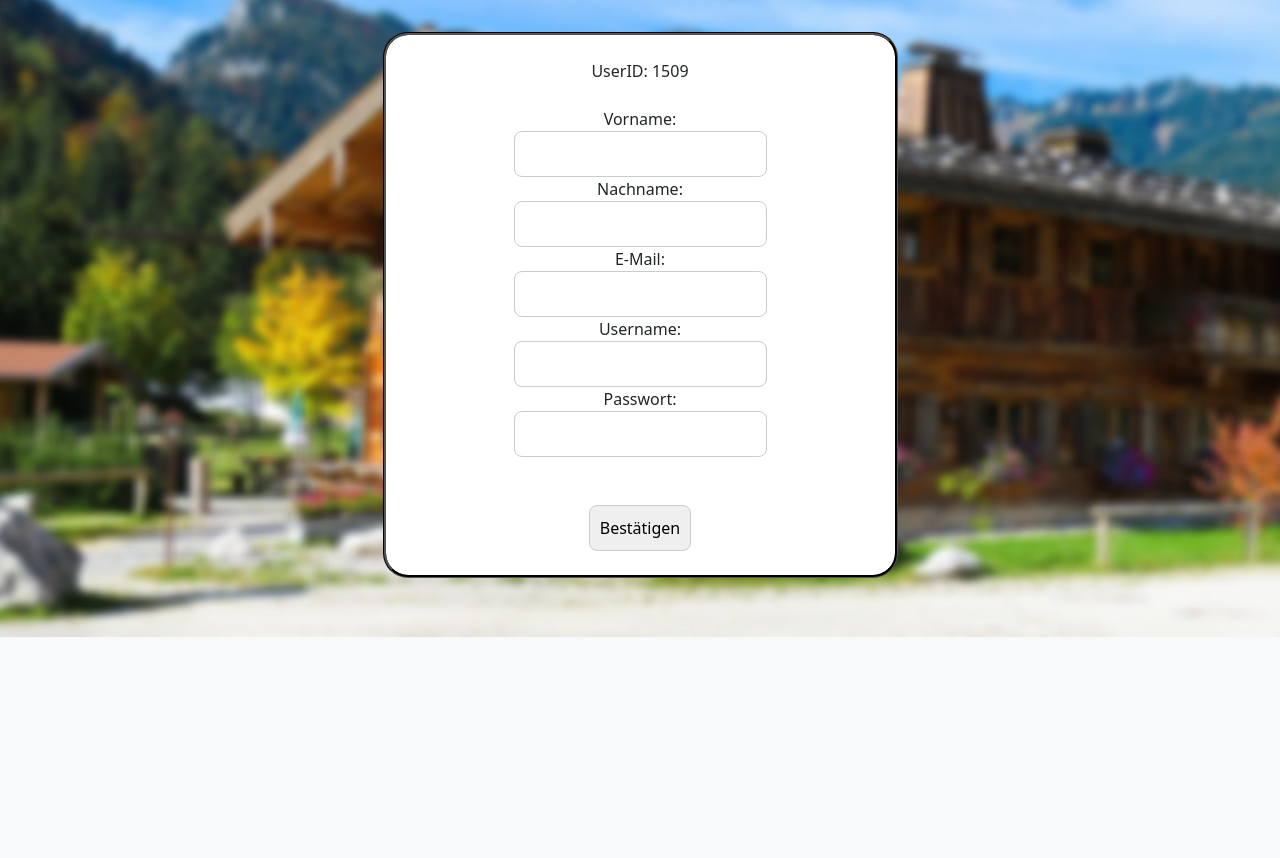
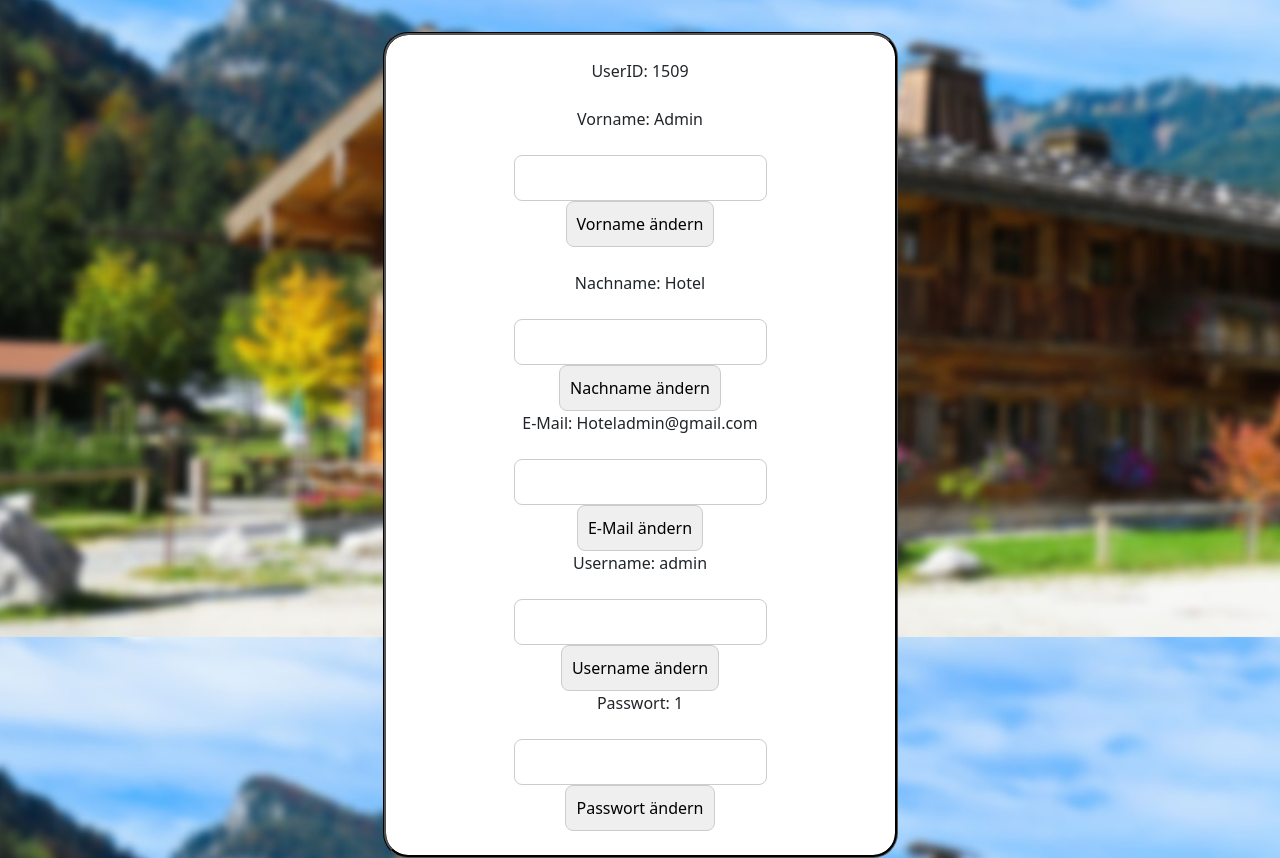
Before and after one commit to ShadyMate/Bergzauber_Retreat, a PHP site: page /userverwaltungchange.php in a window 1280 px wide. Shown: the part 163-1021 px from the top of the page. Before the commit the page ends 800 px from the top, so only its background shows below. Run offline with PHP 8.4, Linux system fonts and the light colour scheme; a user stored in the database is signed in.

Commit message:
bitte nicht

```diff
--- a/WEB_Hotel_Böhler_Trost/includes/news_upload.php
+++ b/WEB_Hotel_Böhler_Trost/includes/news_upload.php
@@ -115,6 +115,6 @@ function create_thumbnail($source_image_path, $thumbnail_image_path, $width = 50
     return true;
 }
 
-// Verwendung der Funktion
+
 header('Location: ../php/news.php?'.time());
 ?>
--- a/WEB_Hotel_Böhler_Trost/php/index.php
+++ b/WEB_Hotel_Böhler_Trost/php/index.php
@@ -24,7 +24,7 @@ include_once '../includes/dbaccess.php';
 <body>
   <?php include '../includes/nav.php'; ?>
   <?php include '../includes/cards.php'; ?>
-  <?php include '../includes/footer.php'; ?>
+  <?php include '../includes/footer.php';?>
 
 <script src="https://cdn.jsdelivr.net/npm/bootstrap@5.3.2/dist/js/bootstrap.bundle.min.js" integrity="sha384-C6RzsynM9kWDrMNeT87bh95OGNyZPhcTNXj1NW7RuBCsyN/o0jlpcV8Qyq46cDfL" crossorigin="anonymous"></script>
 </body>
--- a/WEB_Hotel_Böhler_Trost/php/userverwaltungchange.php
+++ b/WEB_Hotel_Böhler_Trost/php/userverwaltungchange.php
@@ -12,12 +12,79 @@ if (isset($_GET['userid'])) {
 $userid = $_SESSION['userid'];
 //echo $_SESSION['userid'];
 
-if(isset($_POST['submit'])) {
+         if(isset($_POST['submit_fname'])) {
+            $firstname = $_POST['fname'];
+            $_SESSION['firstname'] = $_POST['fname'];
 
-        // Daten aus dem Formular abrufen
-         // Daten aus dem Formular abrufen
+        //updatet die datenbank
+        $stmt = $conn->prepare("UPDATE user SET Vorname = ? WHERE userid = '{$_SESSION['userid']}'"); //Hier wird die Datenbank aktualisiert
+        $stmt->bind_param('s', $firstname);
+        $stmt->execute();
 
-    $firstname = $_POST['fname'];
+        header('Location: ../php/userverwaltungchange.php');
+            // Aktualisieren Sie nur das Vorname-Feld in der Datenbank
+        }
+
+         if(isset($_POST['submit_lname'])) {
+            $lastname = $_POST['lname'];
+            $_SESSION['lastname'] = $_POST['lname'];
+
+        $stmt = $conn->prepare("UPDATE user SET Nachname = ? WHERE userid = '{$_SESSION['userid']}'"); //Hier wird die Datenbank aktualisiert
+        $stmt->bind_param('s', $lastname);
+        $stmt->execute();
+
+        header('Location: ../php/userverwaltungchange.php');
+            // Aktualisieren Sie nur das Vorname-Feld in der Datenbank
+        }
+
+        if(isset($_POST['submit_email'])) {
+            // Überprüfen, ob die E-Mail-Adresse bereits existiert
+            $email = $_POST['email'];
+            $_SESSION['email'] = $_POST['email'];
+        $sql = "SELECT Userid, Email FROM user WHERE email = '$email'";
+        $result = $conn->query($sql);
+        if ($result->num_rows > 0) {
+            echo "<script>alert('Die E-Mail Adresse ist bereits vorhanden!'); window.location.href='../php/userverwaltungchange.php';</script>";
+            exit();
+        } else {
+        $stmt = $conn->prepare("UPDATE user SET Email = ? WHERE userid = '{$_SESSION['userid']}'"); //Hier wird die Datenbank aktualisiert
+        $stmt->bind_param('s', $email);
+        $stmt->execute();
+        }
+        header('Location: ../php/userverwaltungchange.php');
+            // Aktualisieren Sie nur das Vorname-Feld in der Datenbank
+        }
+
+        if(isset($_POST['submit_username'])) {
+            // Überprüfen, ob die E-Mail-Adresse bereits existiert
+            $username = $_POST['username'];
+            $_SESSION['username'] = $_POST['username'];
+            $sql = "SELECT Userid, Username FROM user WHERE Username = '$username'";
+        $result = $conn->query($sql);
+        if ($result->num_rows > 0) {
+            echo "<script>alert('Der Username ist bereits vorhanden!'); window.location.href='../php/userverwaltungchange.php';</script>";
+            exit();
+        } else {
+        $stmt = $conn->prepare("UPDATE user SET Username = ? WHERE userid = '{$_SESSION['userid']}'"); //Hier wird die Datenbank aktualisiert
+        $stmt->bind_param('s', $username);
+        $stmt->execute();
+        }
+        header('Location: ../php/userverwaltungchange.php');
+            // Aktualisieren Sie nur das Vorname-Feld in der Datenbank
+        }
+
+        if(isset($_POST['submit_passwort'])) {
+            $password = password_hash($_POST['pword'], PASSWORD_DEFAULT);
+            $_SESSION['pword'] = $_POST['pword'];
+
+        //updatet die datenbank
+        $stmt = $conn->prepare("UPDATE user SET Passwort = ? WHERE userid = '{$_SESSION['userid']}'"); //Hier wird die Datenbank aktualisiert
+        $stmt->bind_param('s', $password);
+        $stmt->execute();
+
+        header('Location: ../php/userverwaltungchange.php');
+            // Aktualisieren Sie nur das Vorname-Feld in der Datenbank
+        }/*
     $lastname = $_POST['lname'];
     $username = $_POST['username'];
     $email = $_POST['email'];
@@ -52,7 +119,7 @@ if(isset($_POST['submit'])) {
 
         header('Location: ../php/userverwaltung.php');
     }
-}
+}*/
 $conn->close();
 
 
@@ -73,19 +140,21 @@ $conn->close();
 <div class="container">
     <form method="post" class="text-center">
     <label for="fname">UserID: <?php echo $_SESSION['userid']; echo "<br><br>"?></label><br>
-    <label for="fname">Vorname:</label><br>
-    <input type="text" id="fname" name="fname" required><br>
-    <label for="lname">Nachname:</label><br>
-    <input type="text" id="lname" name="lname" required><br>
-    <label for="email">E-Mail:</label><br>
-    <input type="email" id="email" name="email" required>
-    <br>
-    <label for="username">Username:</label><br>
-    <input type="text" id="username" name="username" required><br>
-    <label for="pword">Passwort:</label><br>
-    <input type="password" id="pword" name="pword" required><br>
-    <br><br>
-    <input type="submit" id="submit" name="submit" value="Bestätigen">
+    <label for="fname">Vorname: <?php echo $_SESSION['firstname']; echo "<br><br>"?></label><br>
+    <input type="text" id="fname" name="fname"><br>
+    <input type="submit" id="submit_fname" name="submit_fname" value="Vorname ändern"><br><br>
+    <label for="lastname">Nachname: <?php echo $_SESSION['lastname']; echo "<br><br>"?></label><br>
+    <input type="text" id="lname" name="lname"><br>
+    <input type="submit" id="submit_lname" name="submit_lname" value="Nachname ändern"><br>
+    <label for="email">E-Mail: <?php echo $_SESSION['email']; echo "<br><br>"?></label><br>
+    <input type="email" id="email" name="email"><br>
+    <input type="submit" id="submit_email" name="submit_email" value="E-Mail ändern"><br>
+    <label for="username">Username: <?php echo $_SESSION['username']; echo "<br><br>"?></label><br>
+    <input type="text" id="username" name="username"><br>
+    <input type="submit" id="submit_username" name="submit_username" value="Username ändern"><br>
+    <label for="pword">Passwort: <?php echo $_SESSION['pword']; echo "<br><br>"?></label><br>
+    <input type="text" id="pword" name="pword"><br>
+    <input type="submit" id="submit_passwort" name="submit_passwort" value="Passwort ändern"><br>
     </form>
     <br>
 </div>
```
Also changed, not shown: WEB_Hotel_Böhler_Trost/php/login.php (+20 -2 lines).
